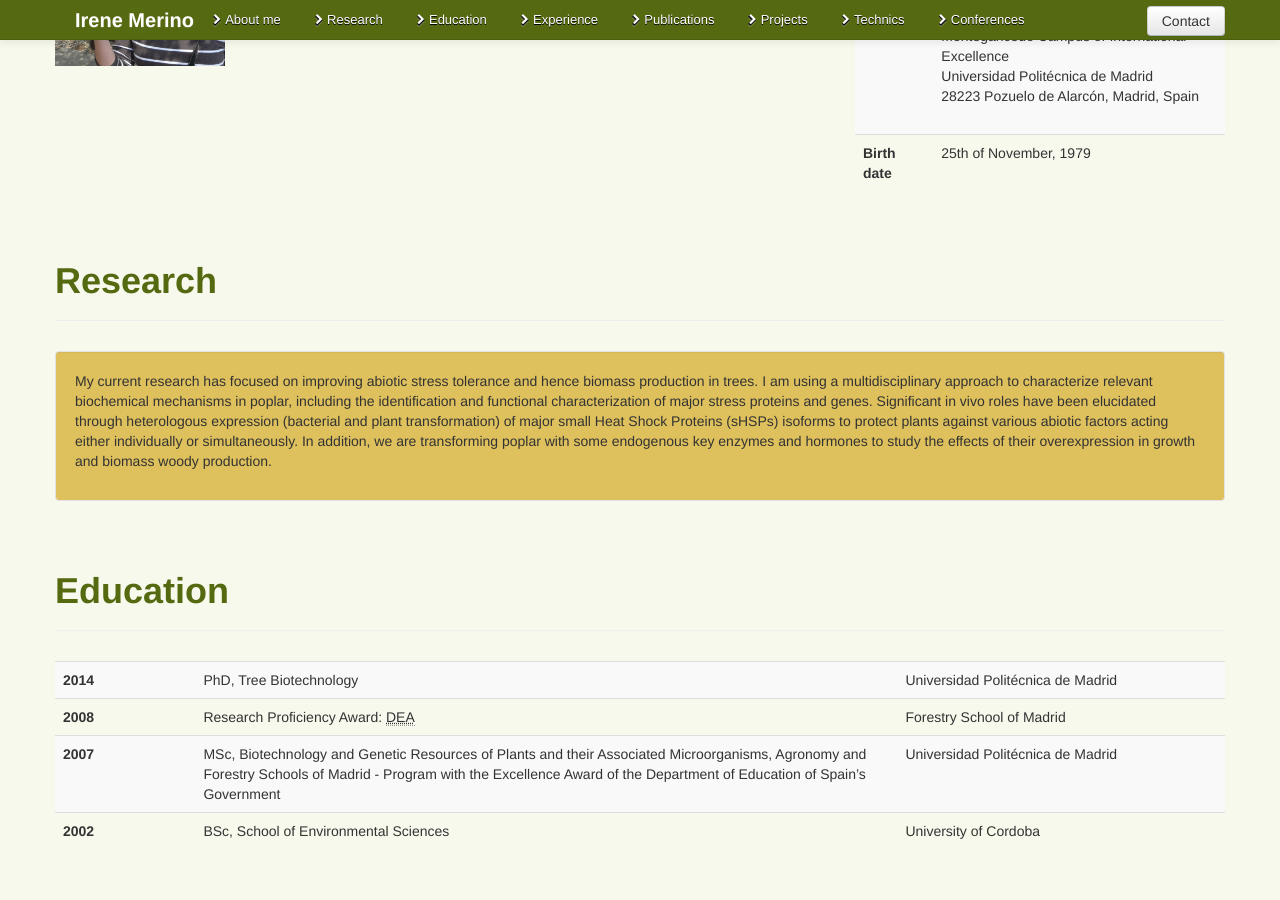
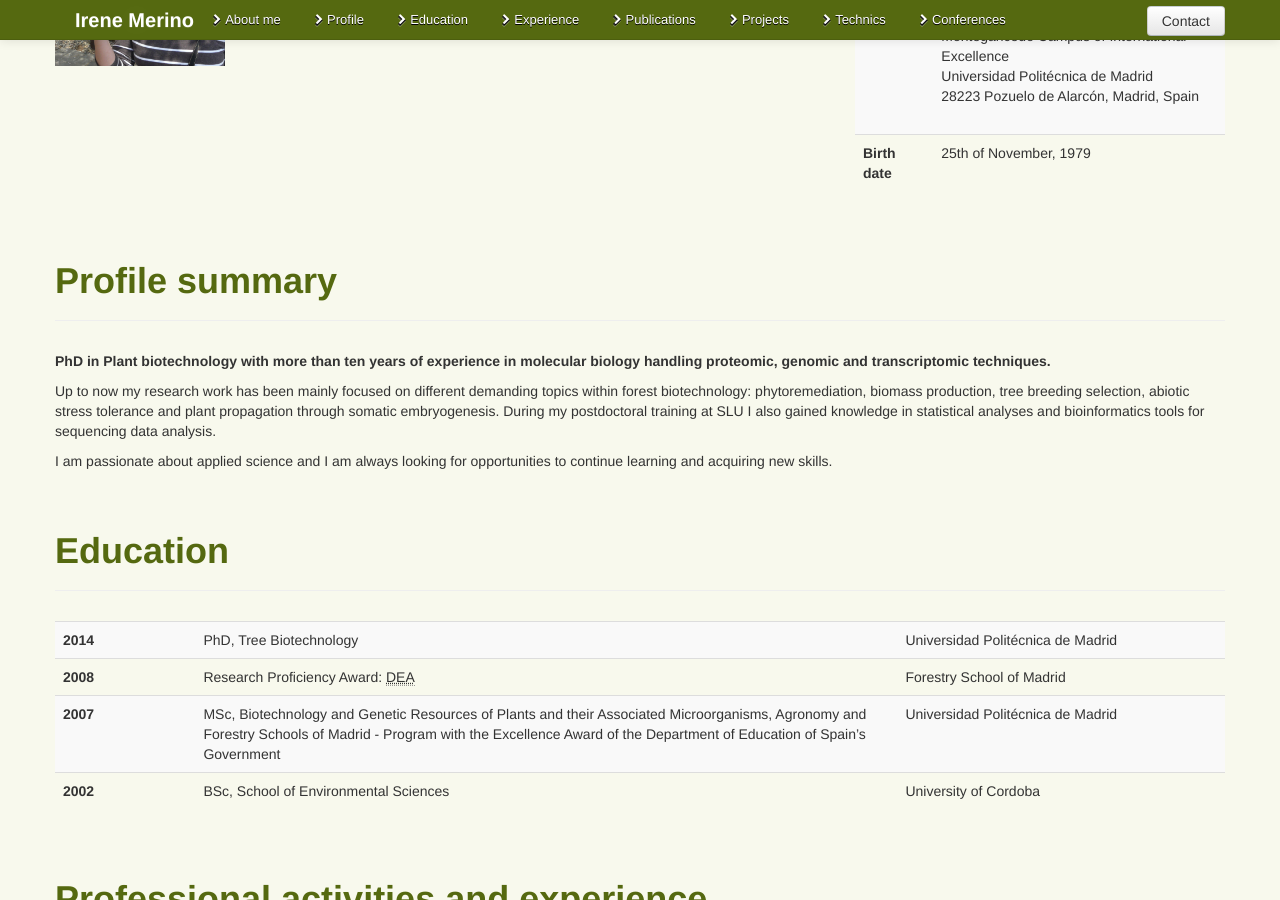
Before and after one commit to irenemerino/irenemerino, a Jekyll site: the page built from index.html, in a window 1280 px wide and 900 px high, scrolled down 487 px. Built offline with Jekyll 4.4.1, drawn with Linux system fonts in a browser that asks for light colours; nearby versions of some CDN libraries.

Commit message:
update profile summary section

```diff
--- a/index.html
+++ b/index.html
@@ -17,7 +17,7 @@ lang: es
       <div class="nav-collapse">
         <ul class="nav">
           <li><a href="#about-me"><i class="icon-chevron-right"></i>About me</a></li>
-          <li><a href="#research"><i class="icon-chevron-right"></i>Research</a></li>
+          <li><a href="#profile"><i class="icon-chevron-right"></i>Profile</a></li>
           <li><a href="#education"><i class="icon-chevron-right"></i>Education</a></li>
           <li><a href="#experience"><i class="icon-chevron-right"></i>Experience</a></li>
           <li><a href="#publications"><i class="icon-chevron-right"></i>Publications</a></li>
@@ -97,15 +97,13 @@ lang: es
     </div>
   </section>
 
-  <section id="research">
+  <section id="profile">
     <div class="page-header">
-      <h1>Research</h1>
+      <h1>Profile summary</h1>
     </div>
-    <div class="well">
-      <p>
-        My current research has focused on improving abiotic stress tolerance and hence biomass production in trees. I am using a multidisciplinary approach to characterize relevant biochemical mechanisms in poplar, including the identification and functional characterization of major stress proteins and genes. Significant in vivo roles have been elucidated through heterologous expression (bacterial and plant transformation) of major small Heat Shock Proteins (sHSPs) isoforms to protect plants against various abiotic factors acting either individually or simultaneously. In addition, we are transforming poplar with some endogenous key enzymes and hormones to study the effects of their overexpression in growth and biomass woody production.
-      </p>
-    </div>
+    <p><strong>PhD in Plant biotechnology with more than ten years of experience in molecular biology handling proteomic, genomic and transcriptomic techniques.</strong></p>
+    <p>Up to now my research work has been mainly focused on different demanding topics within forest biotechnology: phytoremediation, biomass production, tree breeding selection, abiotic stress tolerance and plant propagation through somatic embryogenesis. During my postdoctoral training at SLU I also gained knowledge in statistical analyses and bioinformatics tools for sequencing data analysis.</p>
+    <p>I am passionate about applied science and I am always looking for opportunities to continue learning and acquiring new skills.</p>
   </section>
 
   <section id="education">
```
